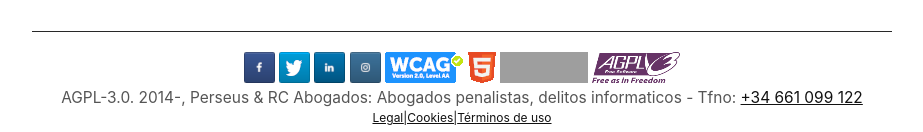
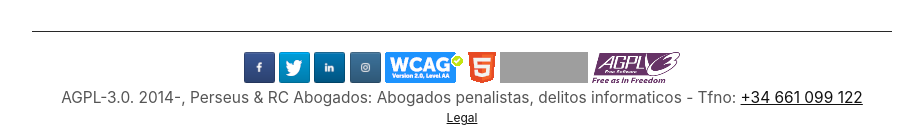
Before and after one commit to streaming10/perseusnew, a Jekyll site: the page built from README.md, in a window 1280 px wide. Shown: the part 1241-1373 px from the top of the page, without its empty margins (158-1081 px from the left). Built offline with Jekyll 4.4.1, drawn with Linux system fonts in a browser that asks for light colours; our own code applies the rules of GitHub Pages for plain Markdown files; grey boxes are pictures that could not be loaded.

Commit message:
Update default.html

```diff
--- a/_layouts/default.html
+++ b/_layouts/default.html
@@ -100,7 +100,7 @@
 		</div><br />
 	AGPL-3.0. 2014-, Perseus & RC Abogados: Abogados penalistas, delitos informaticos - Tfno: <a title="Teléfono" href="tel:+34661099122">+34 661 099 122</a>
 	</div>
-	<div style="font-size: 12px; text-align: center; "><a title="Legal" href="/legal.html">Legal</a><a title="Cookies" href="/cookies.html">|Cookies|</a><a title="Términos de uso" href="/terminos.html">Términos de uso</a></div>
+	<div style="font-size: 12px; text-align: center; "><a title="Legal" href="/legal.html">Legal</a></div>
 </div>
 	<div style="font-size: 10px; text-align: center; "><a title="Esta página web no utiliza cookies.">Esta página web no utiliza cookies.</a></div>
 </footer>
```
